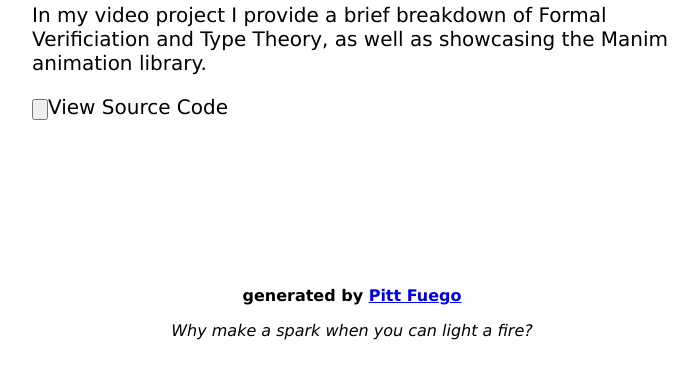
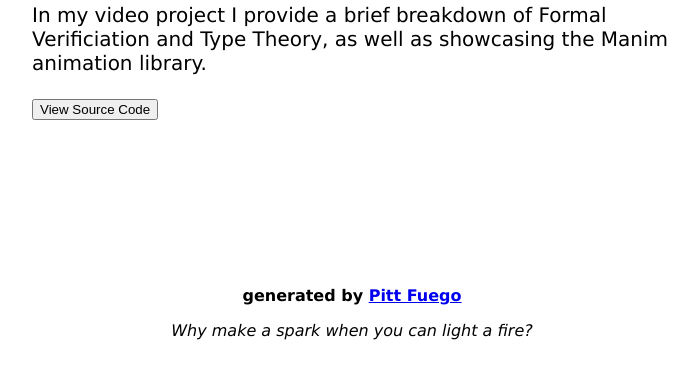
Before and after one commit to greg-const/engcmp610-site, a plain HTML site: page index.html in a window 1280 px wide. Shown: the part 5285-5652 px from the top of the page, without its empty margins (288-986 px from the left). Drawn offline with Linux system fonts and the light colour scheme.

Commit message:
Update index.html

```diff
--- a/index.html
+++ b/index.html
@@ -178,7 +178,7 @@ FUN FACT: "Lorem ipsum", "Lorem ipsum" was hacked out of Cicero's "De finibus bo
   <h2>Video Project</h2>
   <center><iframe width="560" height="315" src="https://www.youtube.com/watch?v=ibHMeHF_k3g" title="YouTube video player" frameborder="0" allow="accelerometer; autoplay; clipboard-write; encrypted-media; gyroscope; picture-in-picture; web-share" allowfullscreen></iframe>  </center></p>
   <p>In my video project I provide a brief breakdown of Formal Verificiation and Type Theory, as well as showcasing the Manim animation library.</p>
-  <input type="button" name="answer" onclick="ShowDiv()" />View Source Code</input>
+  <input type="button" name="answer" value="View Source Code" onclick="ShowDiv()" />
   <div id="myDiv" style="display:none;" class="code"><p>Here's some source code for the animations! <script src="https://gist.github.com/greg-const/0bd71a531581502ea3cb4b6a276c876e.js"></script></p></div>
 </div>
 <!--The final step in our process will be to ensure that a smaller version of our "hero image," what Ulmer would refer to as our "wide image," repeats at the bottom of our document to better reinforce this motif.  -->
```
